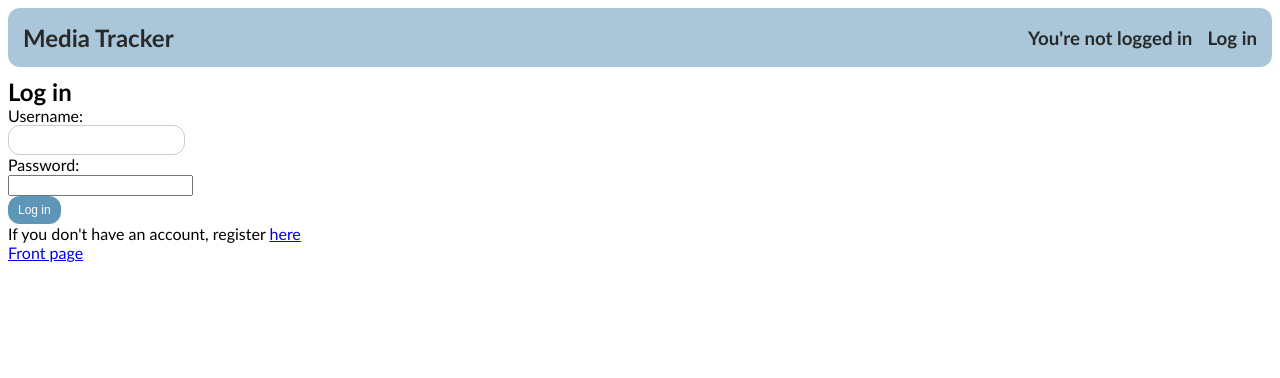
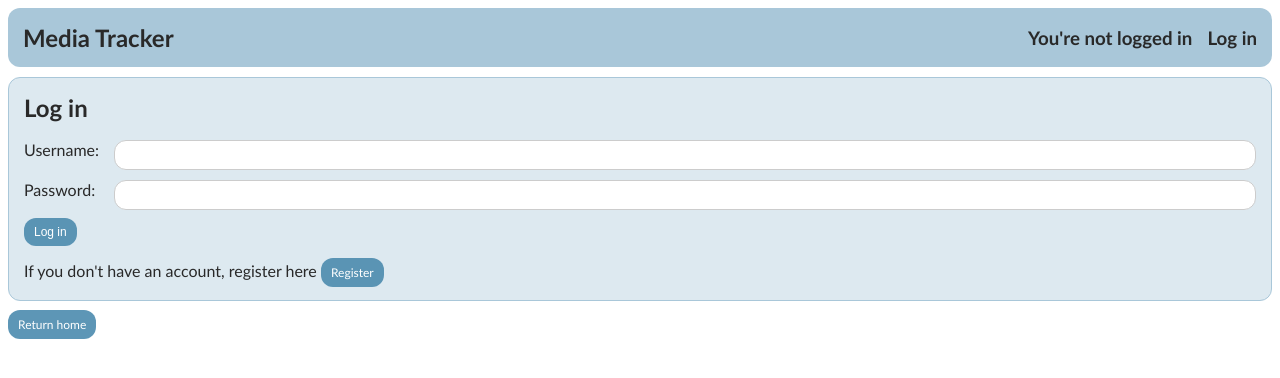
Before and after one commit to uyenmh/tsoha-media-tracker, a Flask app: page /login in a window 1280 px wide. Shown: the top 378 px of the page. Run offline with Flask 3, Linux system fonts and the light colour scheme.

Commit message:
add styling for login.html

```diff
--- /dev/null
+++ b/static/login.css
@@ -0,0 +1,24 @@
+.login-container {
+    border-radius: 12px;
+    padding: 15px;
+    border: 1px solid #a9c7d9;
+    margin-bottom: 12px;
+    background-color: #a9c7d965;
+    color: rgb(41, 41, 41);
+}
+
+.login-header {
+    margin-bottom: 10px;
+}
+
+.user-info {
+    display: grid;
+    grid-template-columns: 80px 1fr;
+    padding: 8px 0px;
+    gap: 10px;
+}
+
+.register {
+    margin-top: 15px;
+    margin-bottom: 5px;
+}
--- a/static/main.css
+++ b/static/main.css
@@ -64,7 +64,8 @@ input[type="submit"]:hover,
 input[type="text"],
 select,
 textarea,
-input[type="date"] {
+input[type="date"],
+input[type="password"] {
     border-radius: 12px;
     padding: 7px 10px;
     border: 1px solid #ccc;
--- a/templates/login.html
+++ b/templates/login.html
@@ -1,19 +1,30 @@
 {% extends "layout.html" %}
 {% block content %}
+<link rel="stylesheet" href="/static/login.css">
 
 <title>Log in | Media Tracker</title>
-<h2>Log in</h2>
 
-<form action="/login" method="post">
-Username: <br><input type="text" name="username">
-<p>
-Password: <br><input type="password" name="password">
-<p>
-<input type="submit" value="Log in">
-</form>
-If you don't have an account, register <a href="/register">here</a>
+<div class="login-container">
+    <div class="login-header">
+        <h2>Log in</h2>
+    </div>
 
-<p>
-<a href="/">Front page</a>
+    <form action="/login" method="post">
+        <div class="user-info">
+            Username:
+            <input type="text" name="username">
+            Password:
+            <input type="password" name="password">
+        </div>
+        <input type="submit" value="Log in">
+    </form>
+
+    <div class="register">
+        If you don't have an account, register here <a href="/register" class="button">Register</a>
+    </div>
+</div>
+
+
+<a href="/" class="button">Return home</a>
 
 {% endblock %}
```
